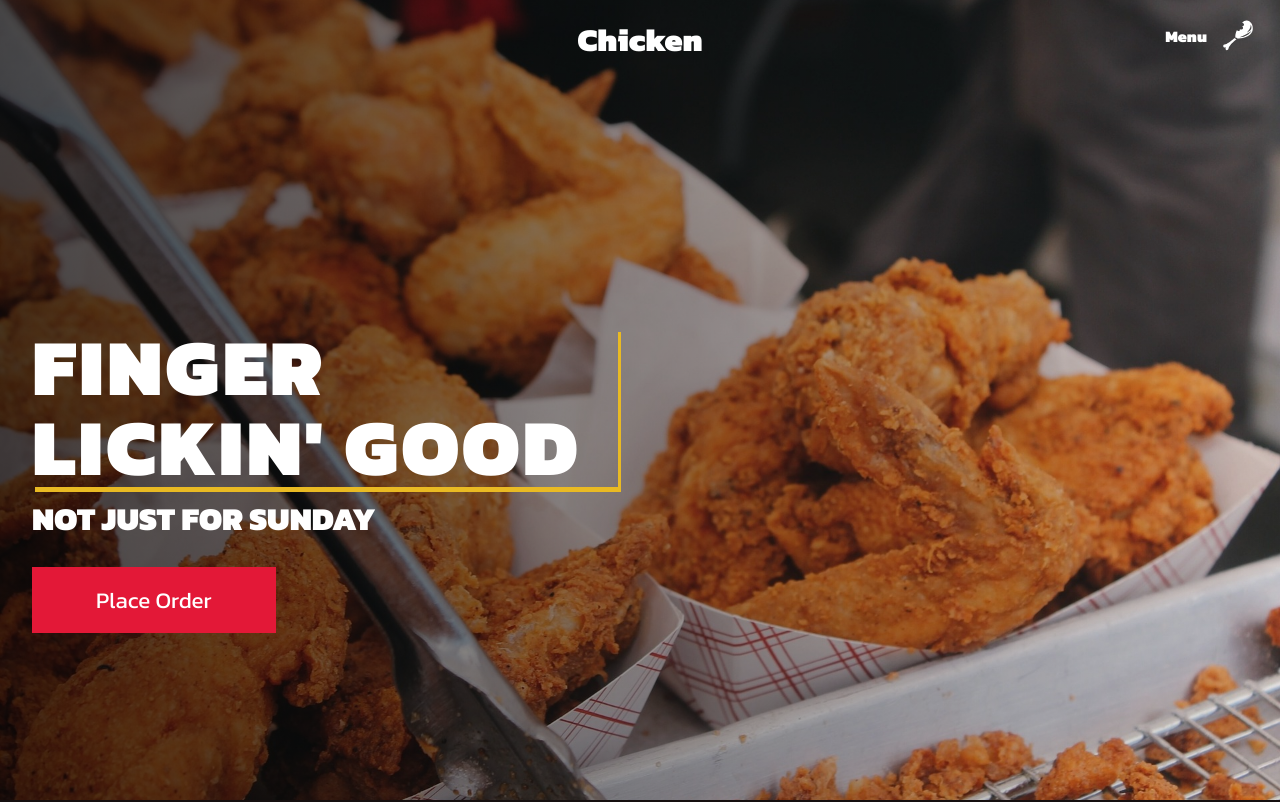
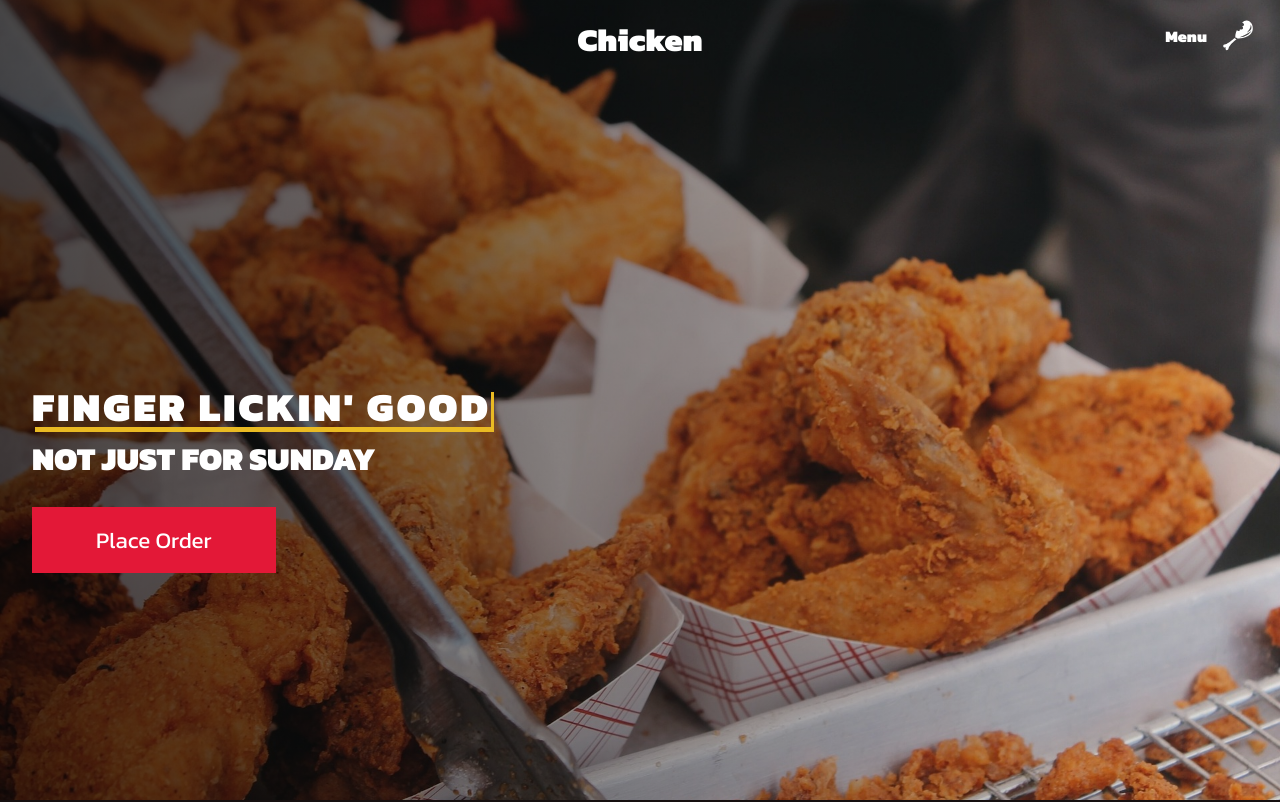
Before and after one commit to JordenHilton/chickenwebsite, a React (Create React App) app: page / in a window 1280 px wide. Shown: the top 802 px of the page. Built offline with nearby package versions, Linux system fonts and the light colour scheme.

Commit message:
update hero h1

```diff
--- a/src/components/Hero/HeroElements.js
+++ b/src/components/Hero/HeroElements.js
@@ -38,7 +38,7 @@ export const HeroItems = styled.div`
 `;
 
 export const HeroH1 = styled.h1`
-    font-size: clamp(2.5rem, 10vw, 5rem);
+    font-size: clamp(2.5rem, 10vw, 2rem);
     margin-bottom: 1rem;
     box-shadow: 3px 5px #e9ba23;
     letter-spacing: 3px;
```
